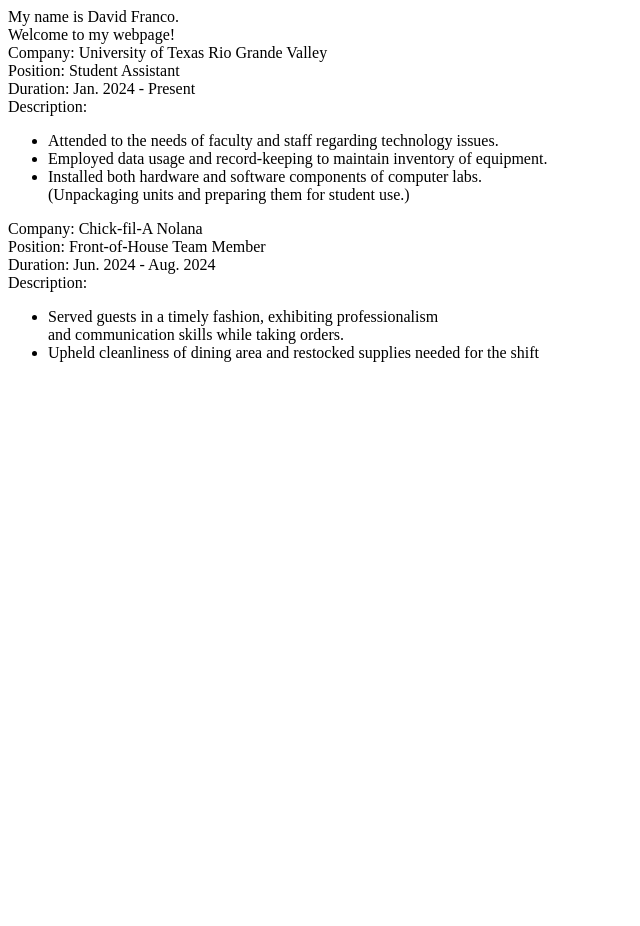
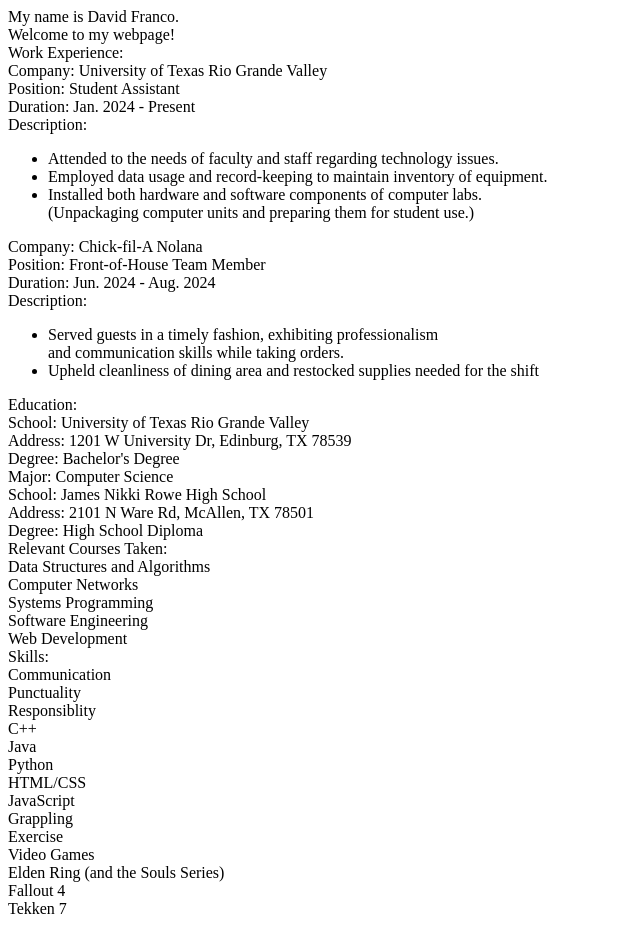
Before and after one commit to DavidFranco100/myWebpage, a plain HTML site: page index.html in a window 1280 px wide. Shown: the whole page, without its empty margins (0-640 px from the left). Before the commit the page ends 800 px from the top, so only its background shows below. Drawn offline with Linux system fonts and the light colour scheme.

Commit message:
All segments filled out

```diff
--- a/index.html
+++ b/index.html
@@ -11,6 +11,7 @@
             </div>
             <div class = "professional">
                 <div class = "work">
+                    <div>Work Experience:</div>
                     <div class = "it">
                         <div>Company: University of Texas Rio Grande Valley</div>
                         <div>Position: Student Assistant</div>
@@ -21,7 +22,7 @@
                                 <li>Employed data usage and record-keeping to maintain inventory of equipment.</li>
                                 <li>
                                     Installed both hardware and software components of computer labs.
-                                    <br>(Unpackaging units and preparing them for student use.)
+                                    <br>(Unpackaging computer units and preparing them for student use.)
                                 </li>
                             </ul>
                         </div>
@@ -41,26 +42,49 @@
                     </div>
                 </div>
                 <div class = "education">
+                    <div>Education:</div>
                     <div class = "utrgv">
-
+                        <div>School: University of Texas Rio Grande Valley</div>
+                        <div>Address: 1201 W University Dr, Edinburg, TX 78539</div>
+                        <div>Degree: Bachelor's Degree</div>
+                        <div>Major: Computer Science</div>
                     </div>
                     <div class = "rowe">
-
+                        <div>School: James Nikki Rowe High School</div>
+                        <div>Address: 2101 N Ware Rd, McAllen, TX 78501</div>
+                        <div>Degree: High School Diploma</div>
                     </div>
                 </div>
                 <div class = "courses">
-
+                    <div>Relevant Courses Taken:</div>
+                    <div>Data Structures and Algorithms</div>
+                    <div>Computer Networks</div>
+                    <div>Systems Programming</div>
+                    <div>Software Engineering</div>
+                    <div>Web Development</div>
                 </div>
                 <div class = "skills">
-
+                    <div>Skills:</div>
+                    <div>Communication</div>
+                    <div>Punctuality</div>
+                    <div>Responsiblity</div>
+                    <div>C++</div>
+                    <div>Java</div>
+                    <div>Python</div>
+                    <div>HTML/CSS</div>
+                    <div>JavaScript</div>
                 </div>
             </div>
             <div class = "personal">
                 <div class="hobbies">
-
+                    <div>Grappling</div>
+                    <div>Exercise</div>
+                    <div>Video Games</div>
                 </div>
                 <div class="games">
-
+                    <div>Elden Ring (and the Souls Series)</div>
+                    <div>Fallout 4</div>
+                    <div>Tekken 7</div>
                 </div>
             </div>
         </div>
```
